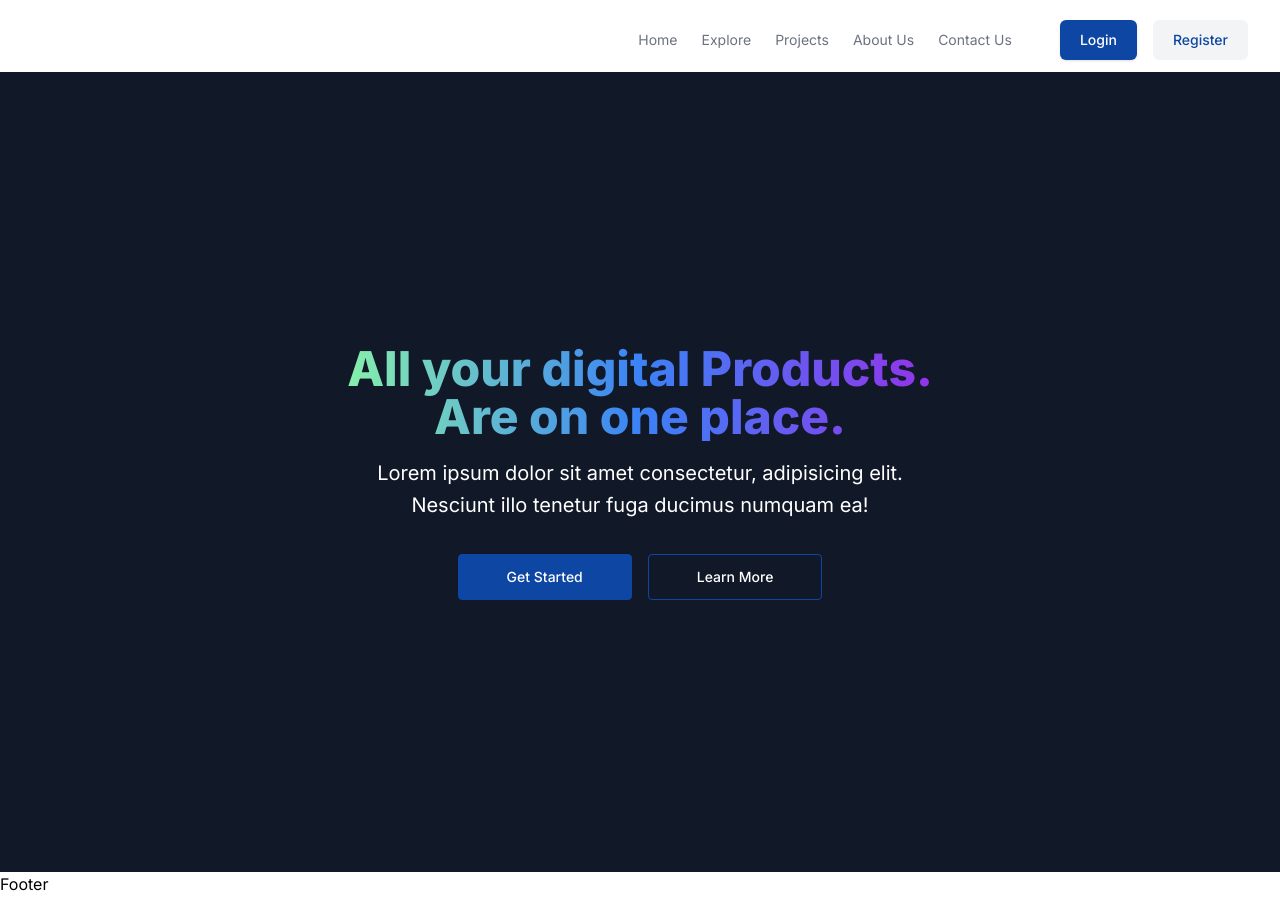
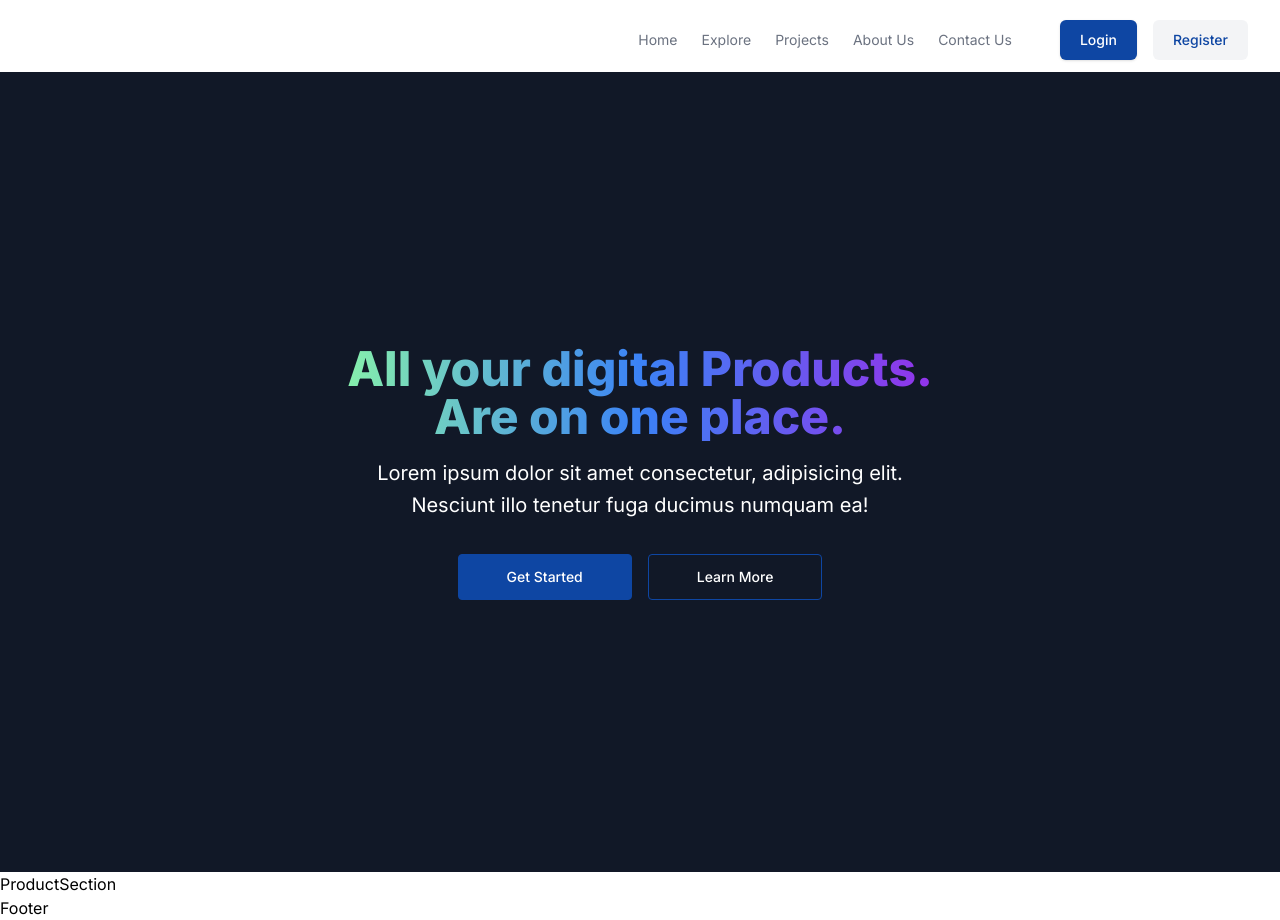
Before and after one commit to amrelskhawy/ecommerce, a Next.js app in the folder Ecommerce/: page / in a window 1280 px wide. Before the commit the page ends 896 px from the top, so only its background shows below. Built offline with nearby package versions, Linux system fonts and the light colour scheme.

Commit message:
Add roductSection Component and added it to Page Route

```diff
--- /dev/null
+++ b/Ecommerce/app/_components/ProductSection.jsx
@@ -0,0 +1,7 @@
+import React from 'react'
+
+export const ProductSection = () => {
+  return (
+    <div>ProductSection</div>
+  )
+}
--- a/Ecommerce/app/page.js
+++ b/Ecommerce/app/page.js
@@ -1,10 +1,11 @@
-import Image from "next/image";
 import Hero from "./_components/Hero";
+import { ProductSection } from "./_components/ProductSection";
 
 export default function Home() {
   return (
     <main>
       <Hero />
+      <ProductSection />
     </main>
   );
 }
```
